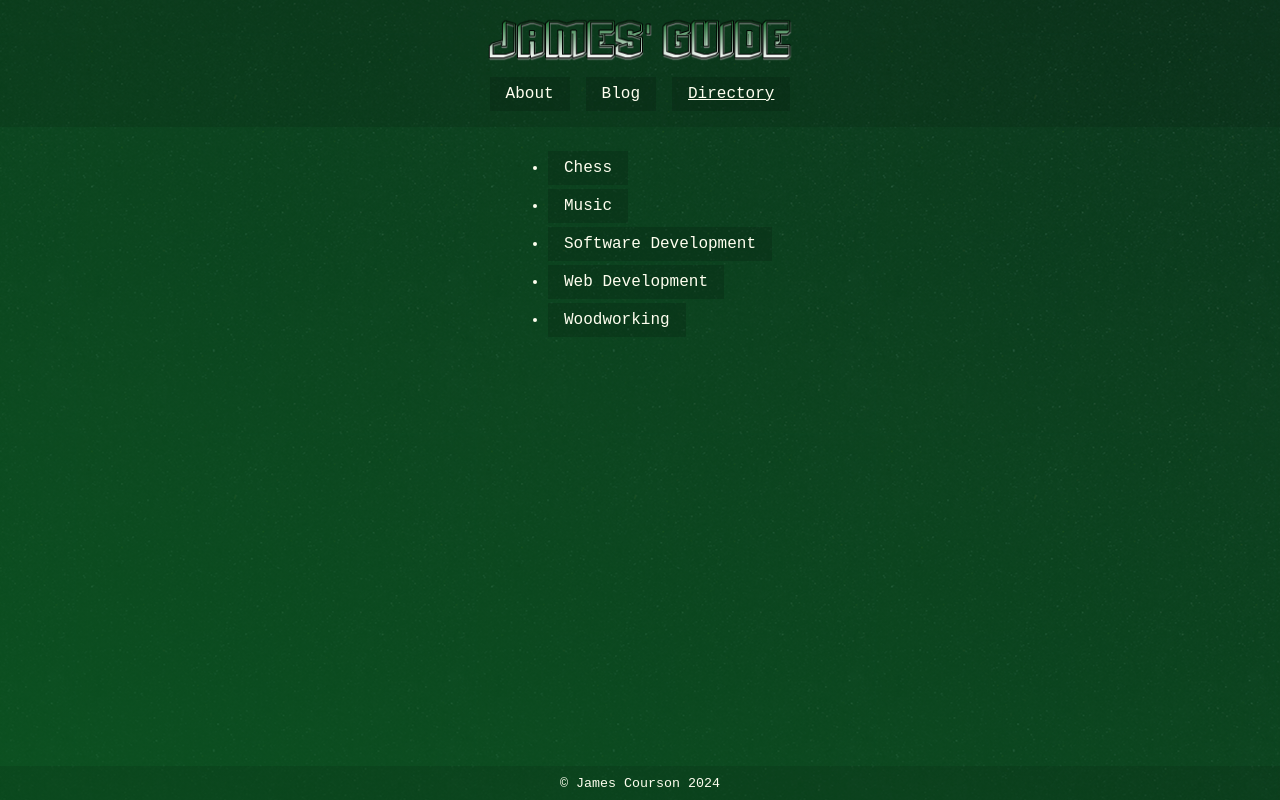
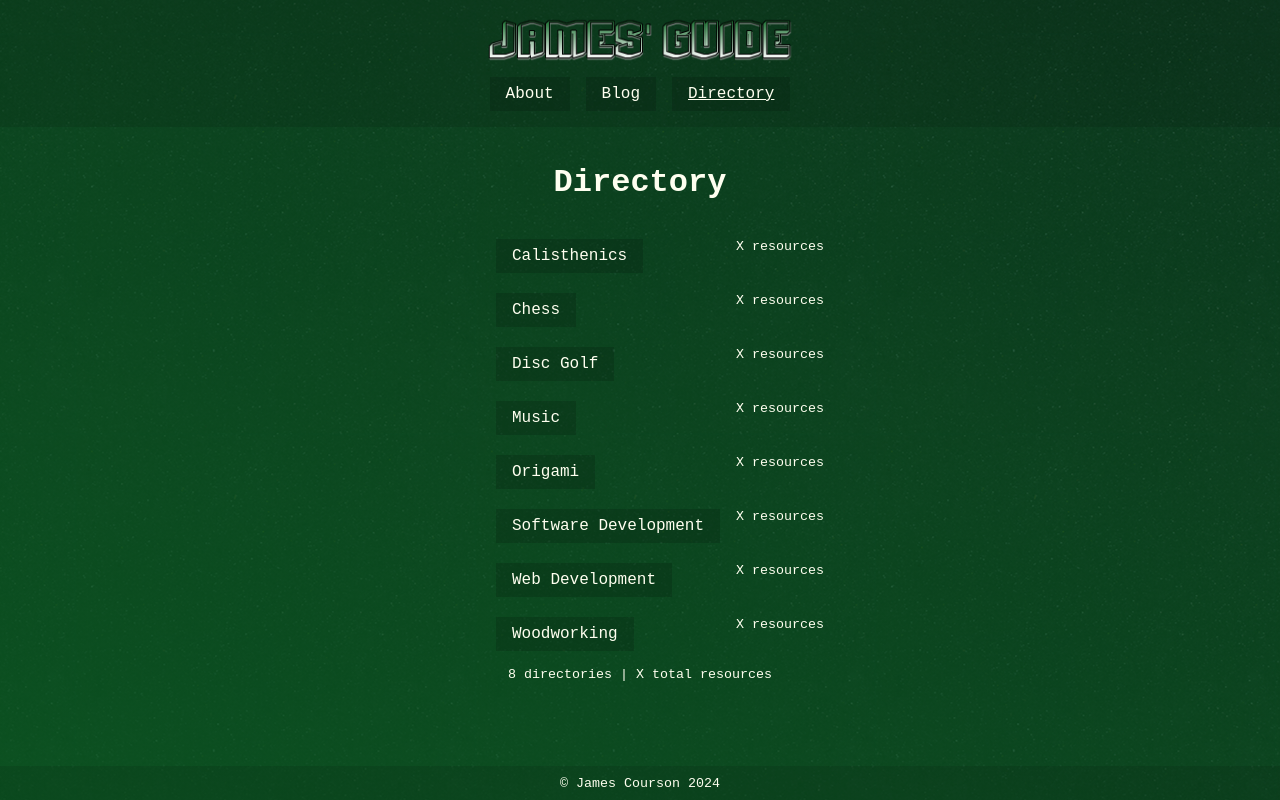
Before and after one commit to jamescourson/james.guide, a React (Vite) app: page /d in a window 1280 px wide. Built offline with nearby package versions, Linux system fonts and the light colour scheme.

Commit message:
add stats, layout, dynamic links from list

```diff
--- a/src/pages/Directory/Directory.jsx
+++ b/src/pages/Directory/Directory.jsx
@@ -2,14 +2,68 @@ import { Link } from 'react-router-dom';
 import './directory.css';
 
 
-const Directory = () => (
-  <ul>
-    <li><Link to="/g/ch">Chess</Link></li>
-    <li><Link to="/g/mu">Music</Link></li>
-    <li><Link to="/g/sd">Software Development</Link></li>
-    <li><Link to="/g/wd">Web Development</Link></li>
-    <li><Link to="/g/ww">Woodworking</Link></li>
-  </ul>
-);
+const DirectoryListing = ({ name, abbr }) => {
+  const resourceCount = 'X'; // fetch from api
+
+  return (
+    <li style={{
+      display: 'flex',
+      flexDirection: 'row',
+      justifyContent: 'space-between',
+      gap: '1em'
+    }}>
+      <Link to={`/g/${abbr}`}>{name}</Link>
+      <small>{resourceCount} resources</small>
+    </li>
+  );
+}
+
+const Directory = () => {
+  const directories = [
+    {
+      name: 'Calisthenics',
+      abbr: 'ca'
+    },
+    {
+      name: 'Chess',
+      abbr: 'ch'
+    },
+    {
+      name: 'Disc Golf',
+      abbr: 'dg'
+    },
+    {
+      name: 'Music',
+      abbr: 'mu'
+    },
+    {
+      name: 'Origami',
+      abbr: 'or'
+    },
+    {
+      name: 'Software Development',
+      abbr: 'sd'
+    },
+    {
+      name: 'Web Development',
+      abbr: 'wd'
+    },
+    {
+      name: 'Woodworking',
+      abbr: 'ww'
+    },
+  ]
+  const totalResources = 'X'; // fetch from api
+
+  return (
+    <>
+      <h1>Directory</h1>
+      <ul>
+        {directories.map(({ name, abbr }, i) => (<DirectoryListing name={name} abbr={abbr} key={i}></DirectoryListing>))}
+      </ul>
+      <small>{directories.length} directories | {totalResources} total resources</small>
+    </>
+  );
+}
 
 export default Directory;
```
